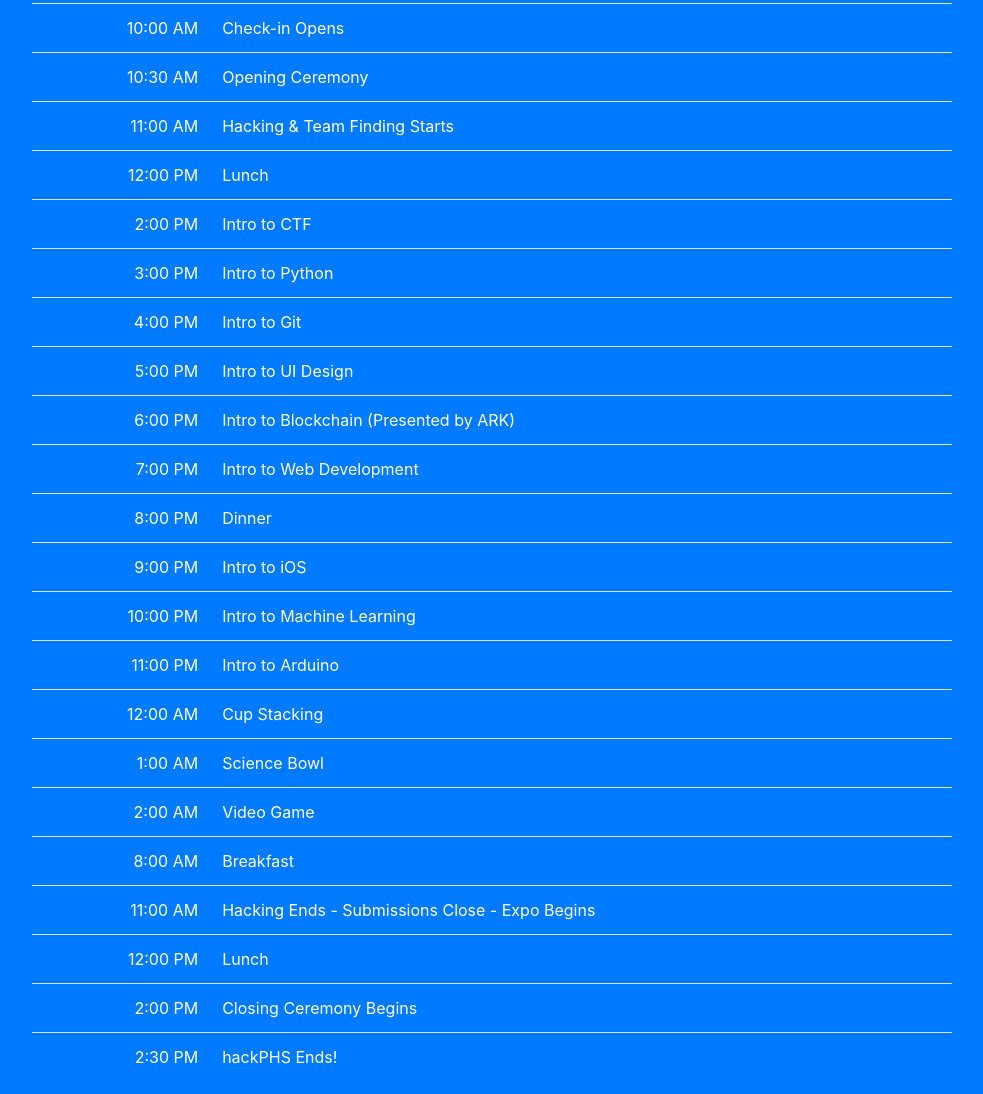
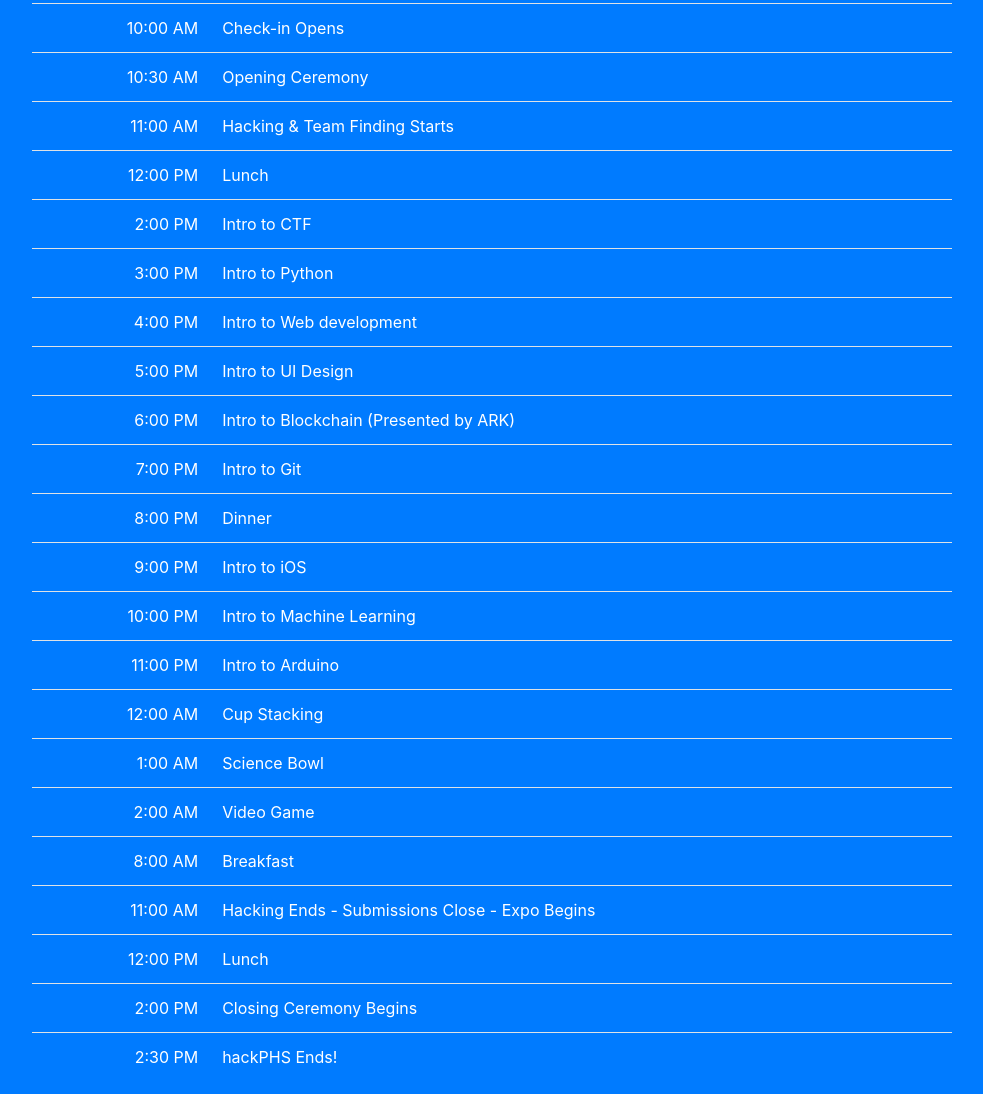
Before and after one commit to hackPrincetonHS/hackPHS-2018, a website with bundled scripts: page index.html in a window 1280 px wide. Shown: the part 4062-5156 px from the top of the page, without its empty margins (148-1131 px from the left). Built offline with nearby package versions, Linux system fonts and the light colour scheme; a script that the page names is missing; files whose address does not match are found by name; a web font is replaced by a local one.

Commit message:
changes schedule

```diff
--- a/index.html
+++ b/index.html
@@ -194,7 +194,7 @@
                 </tr>
                 <tr>
                   <td class="schedule-text-right">4:00 PM</td>
-                  <td class="schedule-text-left">Intro to Git</td>
+                  <td class="schedule-text-left">Intro to Web development</td>
                 </tr>
                 <tr>
                   <td class="schedule-text-right">5:00 PM</td>
@@ -206,7 +206,7 @@
                 </tr>
                 <tr>
                   <td class="schedule-text-right">7:00 PM</td>
-                  <td class="schedule-text-left">Intro to Web Development</td>
+                  <td class="schedule-text-left">Intro to Git</td>
                 </tr>
                 <tr>
                   <td class="schedule-text-right">8:00 PM</td>
```
